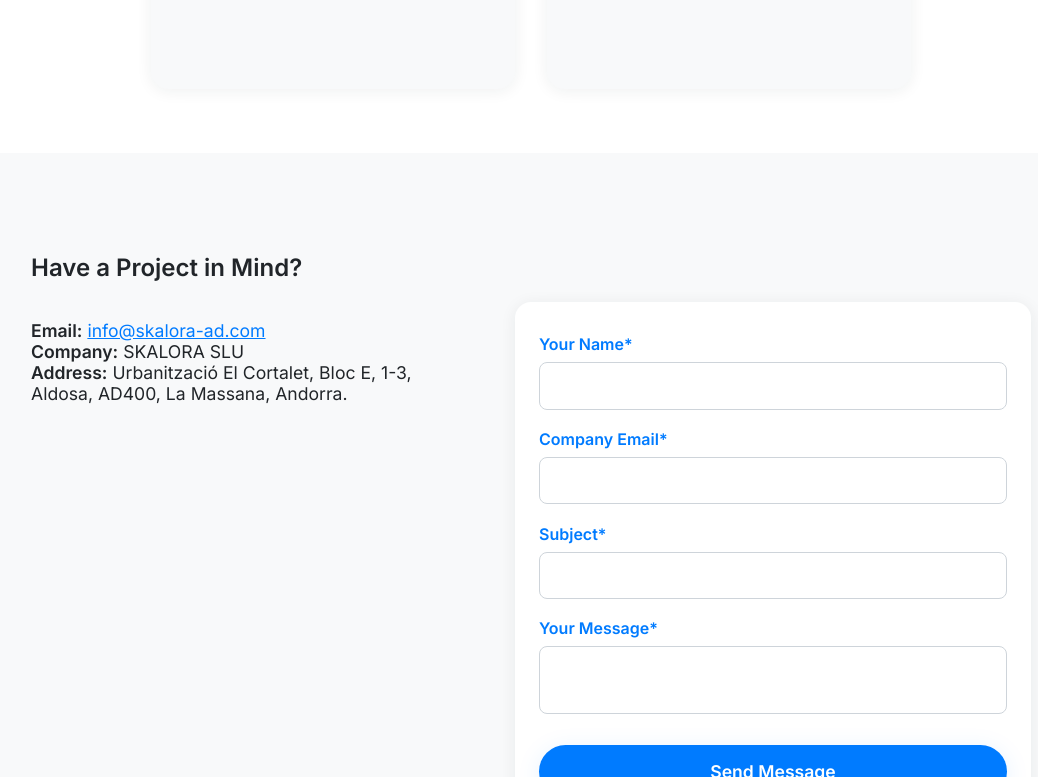
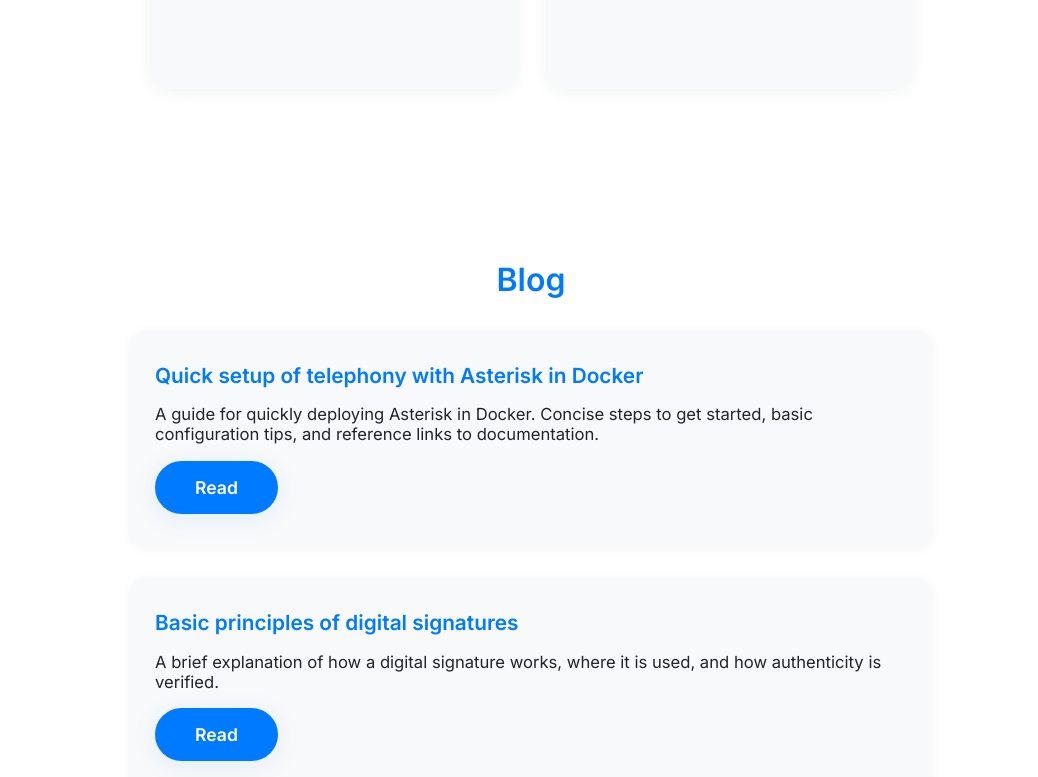
Before and after one commit to TarasMurashko/Skalora, a plain HTML site: page index.html in a window 1280 px wide. Shown: the part 2023-2800 px from the top of the page, without its empty margins (109-1147 px from the left). Drawn offline with Linux system fonts and the light colour scheme.

Commit message:
add blog sections

````diff
--- /dev/null
+++ b/blog/index.json
@@ -0,0 +1,12 @@
+[
+  {
+    "title": "Quick setup of telephony with Asterisk in Docker",
+    "summary": "A guide for quickly deploying Asterisk in Docker. Concise steps to get started, basic configuration tips, and reference links to documentation.",
+    "filename": "asterisk-docker.md"
+  },
+  {
+    "title": "Basic principles of digital signatures",
+    "summary": "A brief explanation of how a digital signature works, where it is used, and how authenticity is verified.",
+    "filename": "digital-signature-basics.md"
+  }
+]
--- a/index.html
+++ b/index.html
@@ -26,6 +26,7 @@
         <a href="#about">About</a>
         <a href="#services">Services</a>
         <a href="#contact">Contact</a>
+        <a href="#blog">Blog</a>
       </nav>
     </div>
   </header>
@@ -79,6 +80,15 @@
         </div>
       </div>
     </section>
+    <!-- ==== BLOG SECTION ==== -->
+    <section class="blog" id="blog">
+      <div class="container blog__container">
+        <h2>Blog</h2>
+        <div id="blogPosts">
+          <!-- Blog posts will be rendered here -->
+        </div>
+      </div>
+    </section>
     <section class="contact" id="contact">
       <div class="container contact__container">
         <h2>Have a Project in Mind?</h2>
@@ -125,6 +135,7 @@
         <a href="#about">About</a>
         <a href="#services">Services</a>
         <a href="#contact">Contact</a>
+        <a href="#blog">Blog</a>
       </nav>
     </div>
   </footer>
--- a/scripts.js
+++ b/scripts.js
@@ -65,6 +65,91 @@ document.addEventListener('DOMContentLoaded', function () {
   }
 });
 
+// === BLOG LOGIC ===
+document.addEventListener('DOMContentLoaded', function() {
+  const blogContainer = document.getElementById('blogPosts');
+  if (!blogContainer) return;
+  fetch('blog/index.json')
+    .then(r => r.json())
+    .then(posts => {
+      blogContainer.innerHTML = '';
+      posts.forEach(post => {
+        const el = document.createElement('div');
+        el.className = 'blog-post-preview';
+        el.innerHTML = `
+          <h3>${post.title}</h3>
+          <div class="blog-summary">${renderSimpleMarkdown(post.summary)}</div>
+          <button class="btn btn-accent" onclick="openBlogPost('${post.filename}','${post.title.replace(/'/g, "&apos;")}')">Read</button>
+        `;
+        blogContainer.appendChild(el);
+      });
+    });
+
+  // Basic modal for full blog post
+  const modal = document.createElement('div');
+  modal.style.display = 'none';
+  modal.style.position = 'fixed';
+  modal.style.inset = '0';
+  modal.style.background = 'rgba(0,0,0,0.25)';
+  modal.style.zIndex = '9999';
+  modal.style.overflow = 'auto';
+  modal.innerHTML = `
+    <div id="blogModalContent" style="background:#fff;max-width:650px;margin:5vh auto;padding:2rem 2.5rem;border-radius:18px;position:relative;box-shadow:0 4px 32px 0 rgba(33,37,41,0.10);">
+      <a id="closeBlogModal" style="position:absolute;right:1rem;top:1rem;font-size:1.7rem;font-weight:700;line-height:1;cursor:pointer;">&times;</a>
+      <h2 id="blogModalTitle"></h2>
+      <div id="blogModalBody"></div>
+    </div>
+  `;
+  document.body.appendChild(modal);
+  document.getElementById('closeBlogModal').onclick = () => modal.style.display = 'none';
+
+  window.openBlogPost = (filename, title) => {
+    fetch('blog/' + filename)
+      .then(r => r.text())
+      .then(md => {
+        // find post in index.json for meta info
+        fetch('blog/index.json').then(r=>r.json()).then(posts => {
+          const post = posts.find(p => p.filename === filename);
+          document.getElementById('blogModalTitle').innerText = post ? post.title : title;
+        });
+        // Skip markdown title and date if present (when showing in modal)
+        const split = md.split('\n');
+        if (split[0].startsWith('# ') && split[2] && split[2].startsWith('**Date:**')) {
+          md = split.slice(4).join('\n');
+        }
+        document.getElementById('blogModalBody').innerHTML = renderSimpleMarkdown(md);
+        modal.style.display = 'block';
+      })
+  };
+
+  function renderSimpleMarkdown(md) {
+    // Minimal markdown rendering: support h1/h2/h3, **bold**, *italic*, [link](url), paragraphs, code blocks.
+    // Handle triple backtick code block (multi-line)
+    md = md.replace(/```([\s\S]*?)```/g, function(match, code) {
+      return '<pre><code>' +
+        code.replace(/[&<>]/g, c => ({'&':'&amp;','<':'&lt;','>':'&gt;'}[c])) +
+        '</code></pre>';
+    });
+    // Inline code: `...`
+    md = md.replace(/`([^`]+?)`/g, function(match, code) {
+      return '<code>' +
+        code.replace(/[&<>]/g, c => ({'&':'&amp;','<':'&lt;','>':'&gt;'}[c])) +
+        '</code>';
+    });
+    let html = md
+      .replace(/^### (.*)$/gim, '<h3>$1</h3>')
+      .replace(/^## (.*)$/gim, '<h2>$1</h2>')
+      .replace(/^# (.*)$/gim, '<h1>$1</h1>')
+      .replace(/\*\*(.*?)\*\*/gim, '<b>$1</b>')
+      .replace(/\*(.*?)\*/gim, '<i>$1</i>')
+      .replace(/\[(.*?)\]\((.*?)\)/gim, '<a href="$2" target="_blank">$1</a>')
+      .replace(/\n\n/g, '</p><p>')
+      .replace(/\n/g, '<br>');
+    html = '<p>' + html + '</p>';
+    return html;
+  }
+});
+
 // Optional: highlight input error
 const style = document.createElement('style');
 style.innerHTML = `.input-error { border: 1.5px solid #ff4d4f !important; }`;
--- a/styles.css
+++ b/styles.css
@@ -329,6 +329,69 @@ body {
   color: var(--color-accent);
 }
 
+.blog {
+  background: var(--color-bg);
+  padding: 5rem 0 4rem 0;
+}
+.blog__container {
+  max-width: 800px;
+  margin: 0 auto;
+}
+.blog h2 {
+  font-family: var(--font-heading);
+  font-size: 2rem;
+  color: var(--color-accent);
+  margin-bottom: 2rem;
+  font-weight: 600;
+  text-align: center;
+}
+.blog-post-preview {
+  border-radius: 14px;
+  background: var(--color-bg-light);
+  box-shadow: 0 2px 12px 0 rgba(33,37,41,0.05);
+  padding: 2rem 1.5rem;
+  margin-bottom: 2rem;
+}
+.blog-post-preview h3 {
+  margin-top: 0;
+  color: var(--color-accent);
+  font-size: 1.3rem;
+  margin-bottom: 0.5em;
+}
+.blog-post-preview .blog-summary {
+  color: var(--color-text);
+  font-size: 1.04rem;
+  margin-bottom: 0.5em;
+}
+.blog-post-preview .blog-meta {
+  font-size: 0.98rem;
+  color: #7C878E;
+  margin-bottom: 0.2rem;
+}
+
+/* Blog code blocks style */
+.blog-post-preview pre, .blog-post-preview code, #blogModalBody pre, #blogModalBody code {
+  font-family: 'Fira Mono', 'Consolas', 'Menlo', 'Monaco', monospace;
+  font-size: 1em;
+  background: #f4f4fa;
+  color: #222;
+  border-radius: 8px;
+}
+#blogModalBody pre, .blog-post-preview pre {
+  padding: 1em;
+  margin: 1.2em 0;
+  overflow-x: auto;
+  border: 1px solid #e8eaf6;
+  line-height: 1.5;
+}
+#blogModalBody code, .blog-post-preview code {
+  background: #ededfb;
+  color: #1a237e;
+  padding: 0.18em 0.36em;
+  border-radius: 4px;
+  font-size: 0.99em;
+}
+
 /* Responsive styles */
 @media (max-width: 900px) {
   .services__cards {
````
Also changed, not shown: 2 other files.
